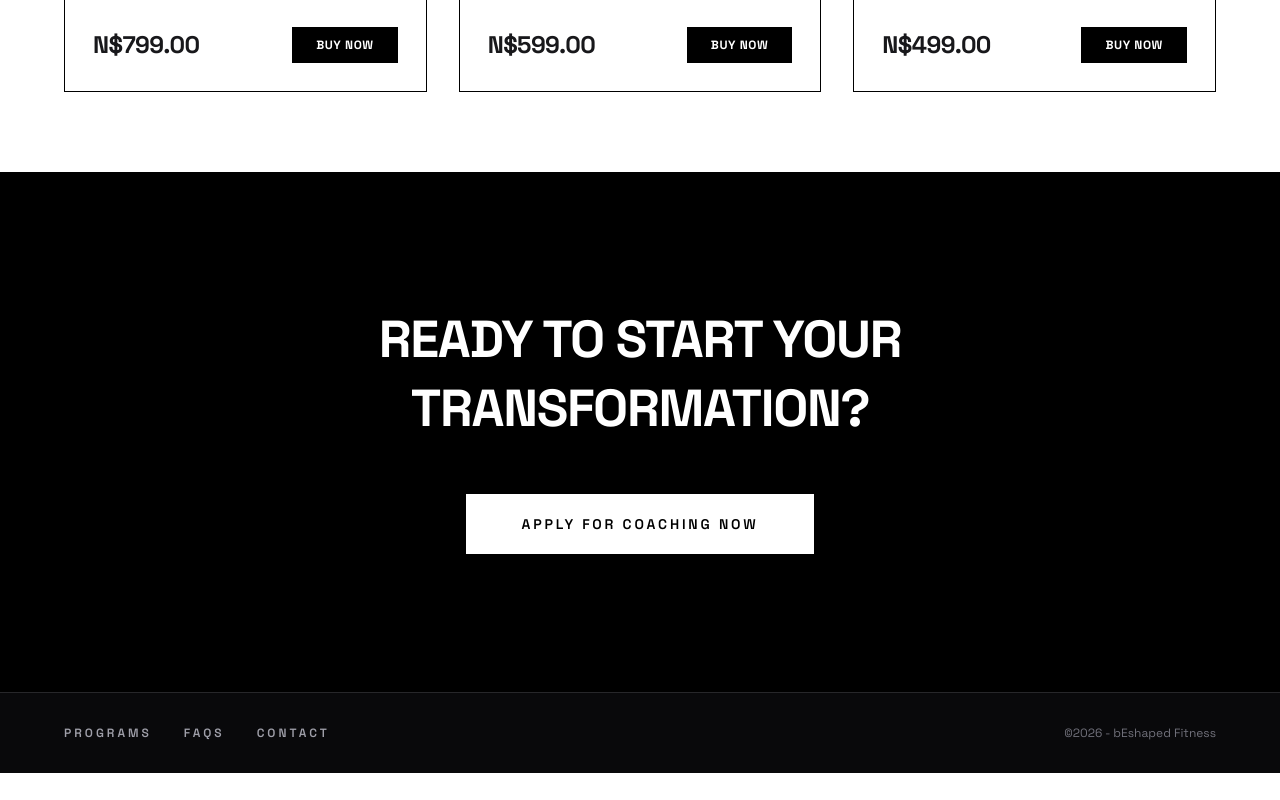
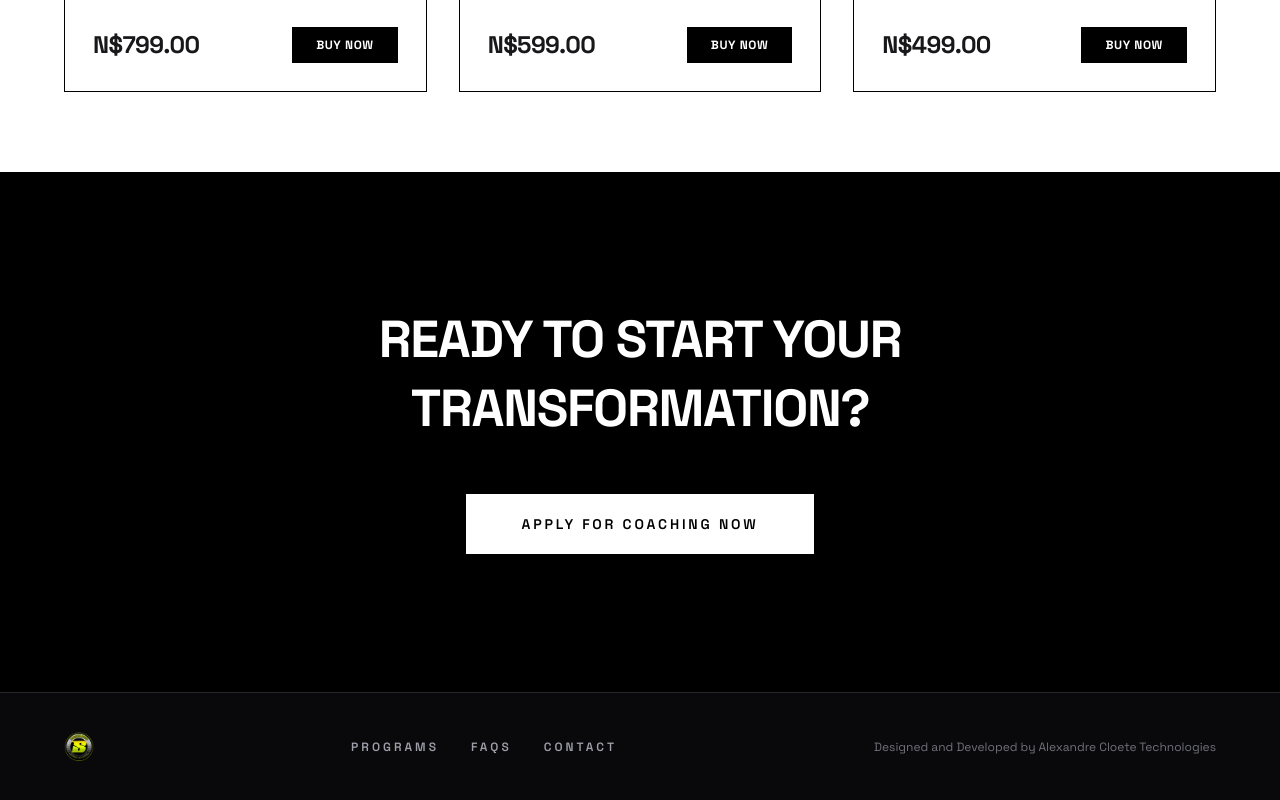
Before and after one commit to Alexandre-Cloete-Technologies/beshaped-webapp, a Next.js app: page / in a window 1280 px wide. Shown: the part 4768-5568 px from the top of the page. Before the commit the page ends 5541 px from the top, so only its background shows below. Built offline with nearby package versions, Linux system fonts and the light colour scheme; no server answers.

Commit message:
Minor changes

```diff
--- /dev/null
+++ b/app/components/Footer.tsx
@@ -0,0 +1,28 @@
+import Image from "next/image";
+
+export const Footer = () => {
+  return (
+    <footer className="bg-zinc-950 border-t border-zinc-800 px-6 py-8">
+      <div className="mx-auto flex max-w-6xl flex-col items-center justify-between gap-4 md:flex-row">
+      <Image
+              src={"/logotwo.png"}
+              alt="Company Logo"
+              width={30}
+              height={40}
+        />
+        <nav className="flex gap-8 text-xs font-semibold uppercase tracking-[0.25em] text-zinc-400">
+          <a href="#programs" className="transition hover:text-white">
+            Programs
+          </a>
+          <a href="#faq" className="transition hover:text-white">
+            FAQs
+          </a>
+          <a href="#contact" className="transition hover:text-white">
+            Contact
+          </a>
+        </nav>
+        <p className="text-xs text-zinc-500">Designed and Developed by Alexandre Cloete Technologies</p>
+      </div>
+    </footer>
+  );
+};
--- a/app/components/ProtectedNavbar.tsx
+++ b/app/components/ProtectedNavbar.tsx
@@ -30,7 +30,7 @@ export const ProtectedNavbar = () => {
   };
 
   return (
-    <header className="border-b border-stone-200 bg-stone-50">
+    <header className="border-b border-zinc-900 bg-stone-50">
       <nav className="mx-auto flex h-16 w-full max-w-6xl items-center justify-between px-6">
         <div className="flex items-center gap-6">
         <Image
@@ -61,7 +61,7 @@ export const ProtectedNavbar = () => {
           type="button"
           onClick={handleLogout}
           disabled={isLoggingOut}
-          className="rounded-md bg-beshaped-green px-4 py-2 text-sm font-semibold text-white transition hover:bg-zinc-700 disabled:cursor-not-allowed disabled:bg-zinc-400"
+          className="bg-beshaped-dark-green px-4 py-2 text-sm font-semibold text-white transition hover:bg-zinc-700 disabled:cursor-not-allowed disabled:bg-zinc-400"
         >
           {isLoggingOut ? "Logging out..." : "Logout"}
         </button>
--- a/app/dashboard/page.tsx
+++ b/app/dashboard/page.tsx
@@ -21,7 +21,7 @@ export default function DashboardPage() {
               Welcome, {username}
             </h1>
             <p className="mt-3 text-zinc-600">
-              This Members area is still under development.
+              This is the Dashboard.
             </p>
 
             <div className="mt-6 flex flex-wrap gap-3">
--- a/app/layout.tsx
+++ b/app/layout.tsx
@@ -2,6 +2,10 @@ import type { Metadata } from "next";
 import { Geist, Geist_Mono } from "next/font/google";
 import { ConditionalAuthGuard } from "./components/ConditionalAuthGuard";
 import "./globals.css";
+import { Space_Grotesk } from "next/font/google";
+const spaceGrotesk = Space_Grotesk({
+  subsets: ["latin"],
+});
 
 const geistSans = Geist({
   variable: "--font-geist-sans",
@@ -26,7 +30,7 @@ export default function RootLayout({
   return (
     <html lang="en">
       <body
-        className={`${geistSans.variable} ${geistMono.variable} antialiased`}
+        className={`${geistSans.variable} ${geistMono.variable} ${spaceGrotesk.className} antialiased`}
       >
         <ConditionalAuthGuard>{children}</ConditionalAuthGuard>
       </body>
--- a/app/page.tsx
+++ b/app/page.tsx
@@ -9,6 +9,7 @@ import {
   TbToolsKitchen2,
   TbTrendingUp,
 } from "react-icons/tb";
+import { Footer } from "./components/Footer";
 import { Hero } from "./components/Hero";
 import { MeetTheTrainer } from "./components/MeetTheTrainer";
 import { Navbar } from "./components/Navbar";
@@ -368,17 +369,7 @@ export default function Home() {
         </div>
       </section>
 
-      {/* Footer */}
-      <footer className="bg-zinc-950 border-t border-zinc-800 px-6 py-8">
-        <div className="mx-auto flex max-w-6xl flex-col items-center justify-between gap-4 md:flex-row">
-          <nav className="flex gap-8 text-xs font-semibold uppercase tracking-[0.25em] text-zinc-400">
-            <a href="#programs" className="transition hover:text-white">Programs</a>
-            <a href="#faq" className="transition hover:text-white">FAQs</a>
-            <a href="#contact" className="transition hover:text-white">Contact</a>
-          </nav>
-          <p className="text-xs text-zinc-500">©2026 - bEshaped Fitness</p>
-        </div>
-      </footer>
+      <Footer />
     </div>
   );
 }
```
